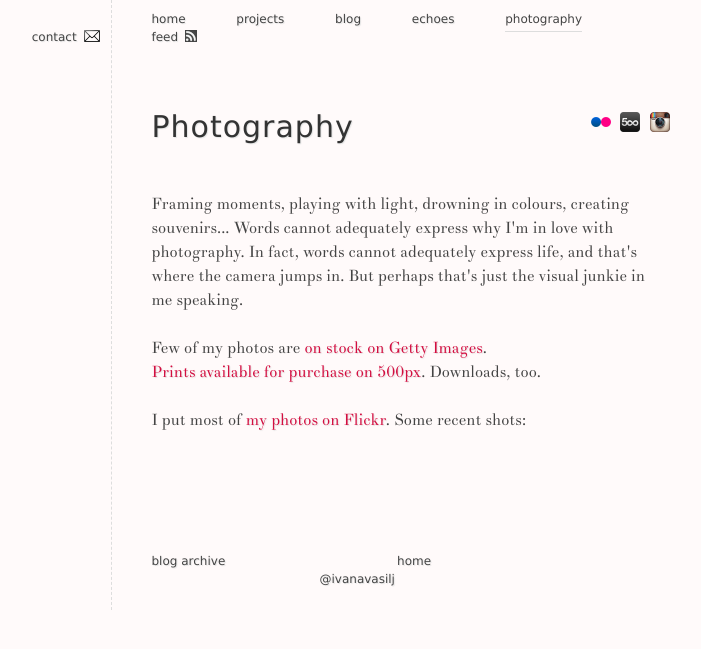
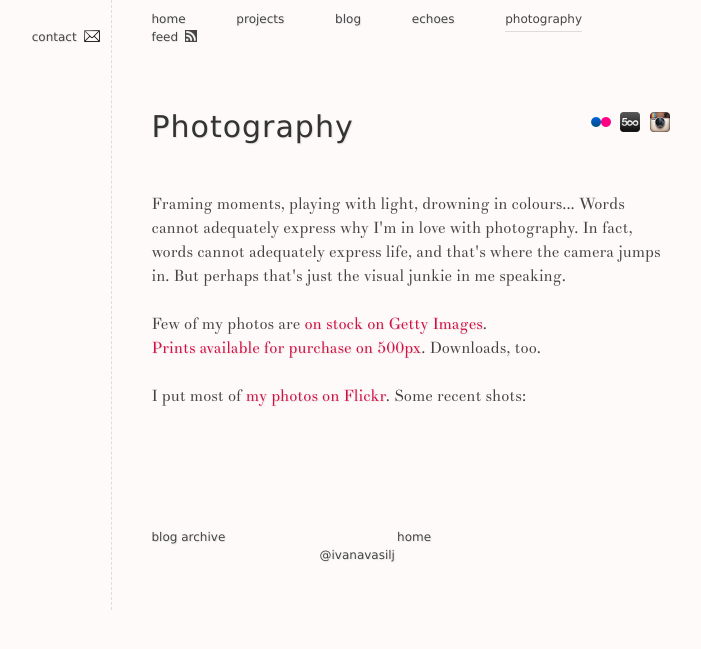
Before and after one commit to ivana/ivana.github.com, a Jekyll site: the page built from photography.html, in a window 1280 px wide. Shown: the top 649 px of the page, without its empty margins (250-951 px from the left). Built offline with Jekyll 4.4.1, drawn with Linux system fonts in a browser that asks for light colours; nearby versions of some CDN libraries; Markdown is read by kramdown in place of the engine named in the settings.

Commit message:
minor desc edit

```diff
--- a/photography.html
+++ b/photography.html
@@ -11,7 +11,7 @@ permalink: photography/
     <li><a href="http://instagram.heroku.com/users/ivana" rel="me" title="Instagram"><img src="/img/icons/instagram.png" alt=""></a></li>
   </ol>
 
-  <p>Framing moments, playing with light, drowning in colours, creating souvenirs... Words cannot adequately express why I'm in love with photography. In fact, words cannot adequately express life, and that's where the camera jumps in. But perhaps that's just the visual junkie in me speaking.
+  <p>Framing moments, playing with light, drowning in colours... Words cannot adequately express why I'm in love with photography. In fact, words cannot adequately express life, and that's where the camera jumps in. But perhaps that's just the visual junkie in me speaking.
   </p>
 
   <p>Few of my photos are
```
